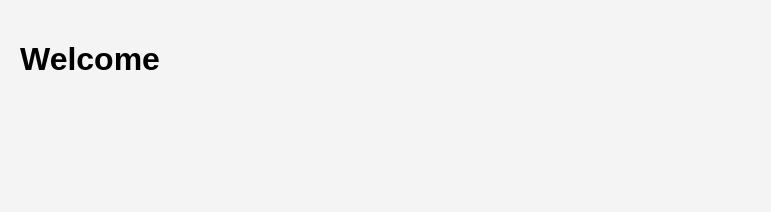
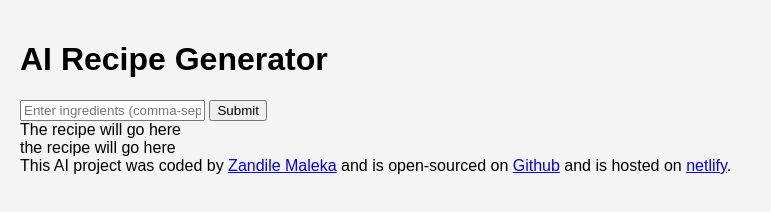
Before and after one commit to zandilemaleka/Recipe-generator, a plain HTML site: page index.html in a window 1280 px wide. Shown: the whole page, without its empty margins (0-771 px from the left). Drawn offline with Linux system fonts and the light colour scheme.

Commit message:
Added the basic HTML structure

```diff
--- a/index.html
+++ b/index.html
@@ -7,7 +7,26 @@
     <title>AI Recipe Generator</title>
 </head>
 <body>
-   <h1> Welcome</h1>
+    <header>
+        <h1>AI Recipe Generator</h1>
+
+    </header>
+    <main>
+        <form>
+            <input type="text" id="ingredients" name="ingredients" placeholder="Enter ingredients (comma-separated)" required>
+            <input type="submit" />
+        </form>
+        <div>
+        The recipe will go here
+        <br>
+        the recipe will go here
+        </div>
+    </main>
+   <footer>
+    This AI project was coded by <a href="https://github.com/zandilemaleka" target="_blank">Zandile Maleka</a>
+      and is open-sourced on  <a href="https://github.com/zandilemaleka/Recipe-generator" target="_blank">Github</a>
+      and is hosted on <a href="https://generating-recipes.netlify.app/" target="_blank">netlify</a>.
+   </footer>
 </body>
 <script src="src/java.js"></script>
 </html>
```
